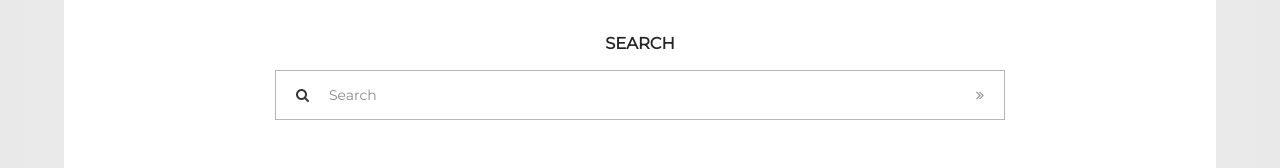
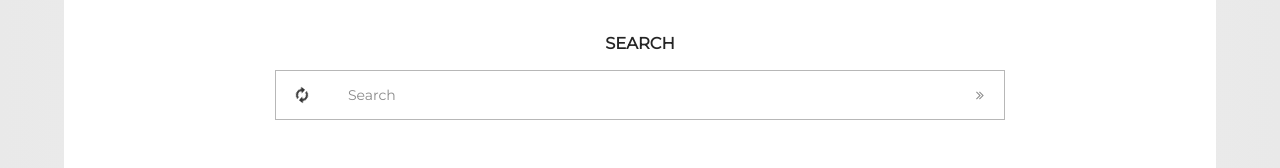
Before and after one commit to Wolfushima/react-shopping-cart, a React (Create React App) app: page /search in a window 1280 px wide. Shown: the part 147-315 px from the top of the page. Built offline with nearby package versions, Linux system fonts and the light colour scheme.

Commit message:
Update search icon, add refresh icon

```diff
--- a/src/components/rootheader/SearchBar.jsx
+++ b/src/components/rootheader/SearchBar.jsx
@@ -7,6 +7,7 @@ const SearchBar = ({ className, isSearchBarExpanded, handleClickSearch }) => {
   const [films, setFilms] = useState();
   const [searchResult, setSearchResult] = useState(null);
   const [searchValue, setSearchValue] = useState('');
+  const [isSearching, setIsSearching] = useState(false);
 
   const handleChange = (e) => {
     setSearchValue(() => e.target.value);
@@ -22,13 +23,17 @@ const SearchBar = ({ className, isSearchBarExpanded, handleClickSearch }) => {
     if (!regExp.test(searchValue)) {
       setSearchResult(() => null);
     } else {
+      setIsSearching(() => true);
       const result = films.filter((film) => (
         film.title.toLowerCase().replace(/\s|'/g, '').includes(searchValue.toLowerCase().replace(/\s|'/g, ''))
       ));
-      if (result.length > 0) {
-        setSearchResult(() => result);
-        return;
-      } setSearchResult(() => null);
+      setTimeout(() => {
+        setIsSearching(() => false);
+        if (result.length > 0) {
+          setSearchResult(() => result);
+          return;
+        } setSearchResult(() => null);
+      }, 1000);
     }
   }, [searchValue]);
 
@@ -63,7 +68,13 @@ const SearchBar = ({ className, isSearchBarExpanded, handleClickSearch }) => {
           method="get"
           onSubmit={handleClickSearch}
         >
-          <i className="fa fa-search" />
+          <div className="search-bar__search-icon">
+            {
+              isSearching
+                ? <i className="fa fa-refresh fa-spin" />
+                : <i className="fa fa-search" />
+            }
+          </div>
           <input
             type="text"
             placeholder="Search"
--- a/src/routes/Search.jsx
+++ b/src/routes/Search.jsx
@@ -9,19 +9,24 @@ const Search = () => {
   const [films, setFilms] = useState();
   const [searchResult, setSearchResult] = useState(null);
   const [searchValue, setSearchValue] = useState(searchTerm);
+  const [isSearching, setIsSearching] = useState(false);
 
   const updateSearchResult = (data, value) => {
     const regExp = /[a-zA-Z]/g;
     if (!regExp.test(value)) {
       setSearchResult(() => null);
     } else {
+      setIsSearching(() => true);
       const result = data.filter((film) => (
         film.title.toLowerCase().replace(/\s|'/g, '').includes(value.toLowerCase().replace(/\s|'/g, ''))
       ));
-      if (result.length > 0) {
-        setSearchResult(() => result);
-        return;
-      } setSearchResult(() => null);
+      setTimeout(() => {
+        setIsSearching(() => false);
+        if (result.length > 0) {
+          setSearchResult(() => result);
+          return;
+        } setSearchResult(() => null);
+      }, 1000);
     }
   };
 
@@ -63,7 +68,13 @@ const Search = () => {
               action="/search"
               onSubmit={(e) => handleSubmit(e)}
             >
-              <i className="fa fa-search" />
+              <div className="search__search-icon">
+                {
+                  isSearching
+                    ? <i className="fa fa-refresh fa-spin" />
+                    : <i className="fa fa-search" />
+                }
+              </div>
               <input
                 type="text"
                 placeholder="Search"
--- a/src/sass/_header.scss
+++ b/src/sass/_header.scss
@@ -376,12 +376,7 @@ nav.expanded {
     flex-direction: row;
     margin-top: 15px;
   }
-  .fa-search {
-    font-size: $font-sm;
-    color: $white-text;
-    font-size: $font-sm;
-    width: auto;
-    padding: 0 20px;
+  &__search-icon {
     border: 2px solid $grey-text-light;
     border-right: none;
     border-left: none;
@@ -389,6 +384,14 @@ nav.expanded {
     display: flex;
     align-items: center;
     justify-content: center;
+    padding: 0 20px;
+    width: auto;
+    i {
+      font-size: $font-sm;
+      color: $white-text;
+      font-size: $font-sm;
+      width: auto;
+    }
   }
   input[type = "submit"] {
     font-family: 'Montserrat', sans-serif;
--- a/src/sass/_search.scss
+++ b/src/sass/_search.scss
@@ -37,18 +37,20 @@
     width: 100%;
     max-width: 730px;
   }
-  .fa-search {
-    color: $grey-text;
-    font-size: $font-sm;
-    width: auto;
-    padding: 0 20px;
-    padding-right: 0;
+  &__search-icon {
     border: 1px solid #b7b7b7;
     border-right: none;
     height: 50px;
     display: flex;
     align-items: center;
     justify-content: center;
+    padding: 0 20px;
+    width: auto;
+    i {
+      font-size: $font-sm;
+      color: $grey-text;
+      width: auto;
+    }
   }
   input[type = "submit"] {
     font-family: 'Montserrat', sans-serif;
```
